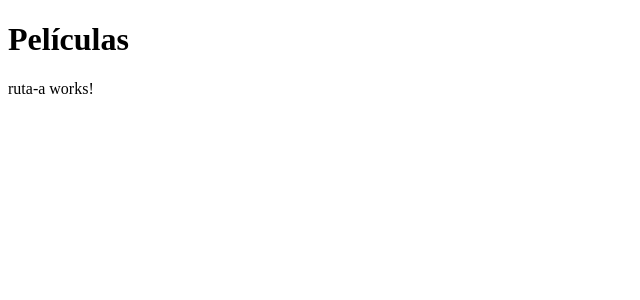
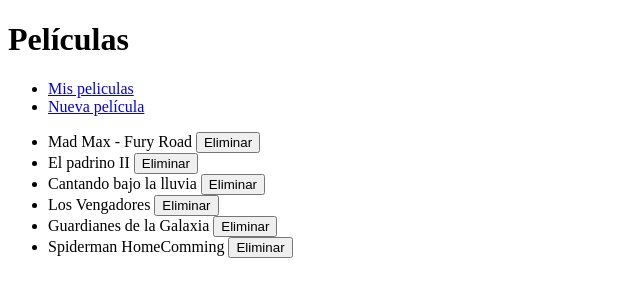
Before and after one commit to Alcaudon/peliculas, an Angular app: page /lista-peliculas in a window 1280 px wide. Shown: the top 300 px of the page, without its empty margins (0-640 px from the left). Built offline with nearby package versions, Linux system fonts and the light colour scheme.

Commit message:
Limpiamos el app.component y llevamos el listado y formulario de peliculas a los componentes de ruta correspondientes.

```diff
--- a/src/app/app.component.html
+++ b/src/app/app.component.html
@@ -1,12 +1,15 @@
 <header>
   <h1>{{ title }}</h1>
 </header>
+
+<nav>
+  <ul>
+    <li>
+      <a routerLink="/lista-peliculas"> Mis peliculas </a>
+    </li>
+    <li>
+      <a routerLink="/nueva-pelicula"> Nueva película</a>
+    </li>
+  </ul>
+</nav>
 <router-outlet></router-outlet>
-
-<!--
-<app-formulario-pelicula
-(botonGuardarPulsado)='crearPelicula($event)'></app-formulario-pelicula>
-<app-lista-peliculas
-[peliculas]="titulos"
-(botonElininarPulsado)="eliminarPelicula($event)">
-</app-lista-peliculas> -->
--- a/src/app/app.component.ts
+++ b/src/app/app.component.ts
@@ -1,31 +1,10 @@
-import { strictEqual } from 'assert';
-import { Component, OnInit } from '@angular/core';
-import { PeliculasService } from './peliculas.service';
-import {Pelicula} from './pelicula';
+import { Component } from '@angular/core';
 
 @Component({
   selector: 'app-root',
   templateUrl: './app.component.html',
   styleUrls: ['./app.component.css']
 })
-export class AppComponent implements OnInit {
+export class AppComponent {
   title = 'Películas';
-  titulos: Pelicula[];
-
-  constructor(private _peliculasService: PeliculasService) {
-    console.log('Componente instanciado y servicio inyectado');
-  }
-
-  ngOnInit(): void {
-    this.titulos = this._peliculasService.obtenerPeliculas();
-  }
-  crearPelicula(pelicula: Pelicula): void {
-    this._peliculasService.agregarPelicula(pelicula);
-    this.titulos = this._peliculasService.obtenerPeliculas();
-  }
-
-  eliminarPelicula(titulo: Pelicula): void {
-    this._peliculasService.eliminarPelicula(titulo);
-    this.titulos = this._peliculasService.obtenerPeliculas();
-  }
 }
--- a/src/app/ruta-a/ruta-a.component.html
+++ b/src/app/ruta-a/ruta-a.component.html
@@ -1,3 +1,4 @@
-<p>
-  ruta-a works!
-</p>
+<app-lista-peliculas
+[peliculas]="titulos"
+(botonElininarPulsado)="eliminarPelicula($event)">
+</app-lista-peliculas>
--- a/src/app/ruta-a/ruta-a.component.ts
+++ b/src/app/ruta-a/ruta-a.component.ts
@@ -1,4 +1,6 @@
 import { Component, OnInit } from '@angular/core';
+import {Pelicula} from '../pelicula';
+import { PeliculasService } from '../peliculas.service';
 
 @Component({
   selector: 'app-ruta-a',
@@ -7,9 +9,17 @@
 })
 export class RutaAComponent implements OnInit {
 
-  constructor() { }
+  titulos: Pelicula[];
 
-  ngOnInit() {
+  constructor(private _peliculasService: PeliculasService) { }
+
+  ngOnInit(): void {
+    this.titulos = this._peliculasService.obtenerPeliculas();
+  }
+
+  eliminarPelicula(titulo: Pelicula): void {
+    this._peliculasService.eliminarPelicula(titulo);
+    this.titulos = this._peliculasService.obtenerPeliculas();
   }
 
 }
--- a/src/app/ruta-b/ruta-b.component.html
+++ b/src/app/ruta-b/ruta-b.component.html
@@ -1,3 +1,3 @@
-<p>
-  ruta-b works!
-</p>
+<app-formulario-pelicula
+(botonGuardarPulsado)='crearPelicula($event)'>
+</app-formulario-pelicula>
--- a/src/app/ruta-b/ruta-b.component.ts
+++ b/src/app/ruta-b/ruta-b.component.ts
@@ -1,15 +1,24 @@
-import { Component, OnInit } from '@angular/core';
+import { Component } from '@angular/core';
+import {Router} from '@angular/router';
+import { PeliculasService } from '../peliculas.service';
+import {Pelicula} from '../pelicula';
+
 
 @Component({
   selector: 'app-ruta-b',
   templateUrl: './ruta-b.component.html',
   styleUrls: ['./ruta-b.component.css']
 })
-export class RutaBComponent implements OnInit {
+export class RutaBComponent {
 
-  constructor() { }
+  constructor(
+    private _peliculasService: PeliculasService,
+    private _router:Router
+  ) { }
 
-  ngOnInit() {
+  crearPelicula(pelicula: Pelicula): void {
+    this._peliculasService.agregarPelicula(pelicula);
+    this._router.navigate(['/lista-peliculas']);
   }
 
 }
```
